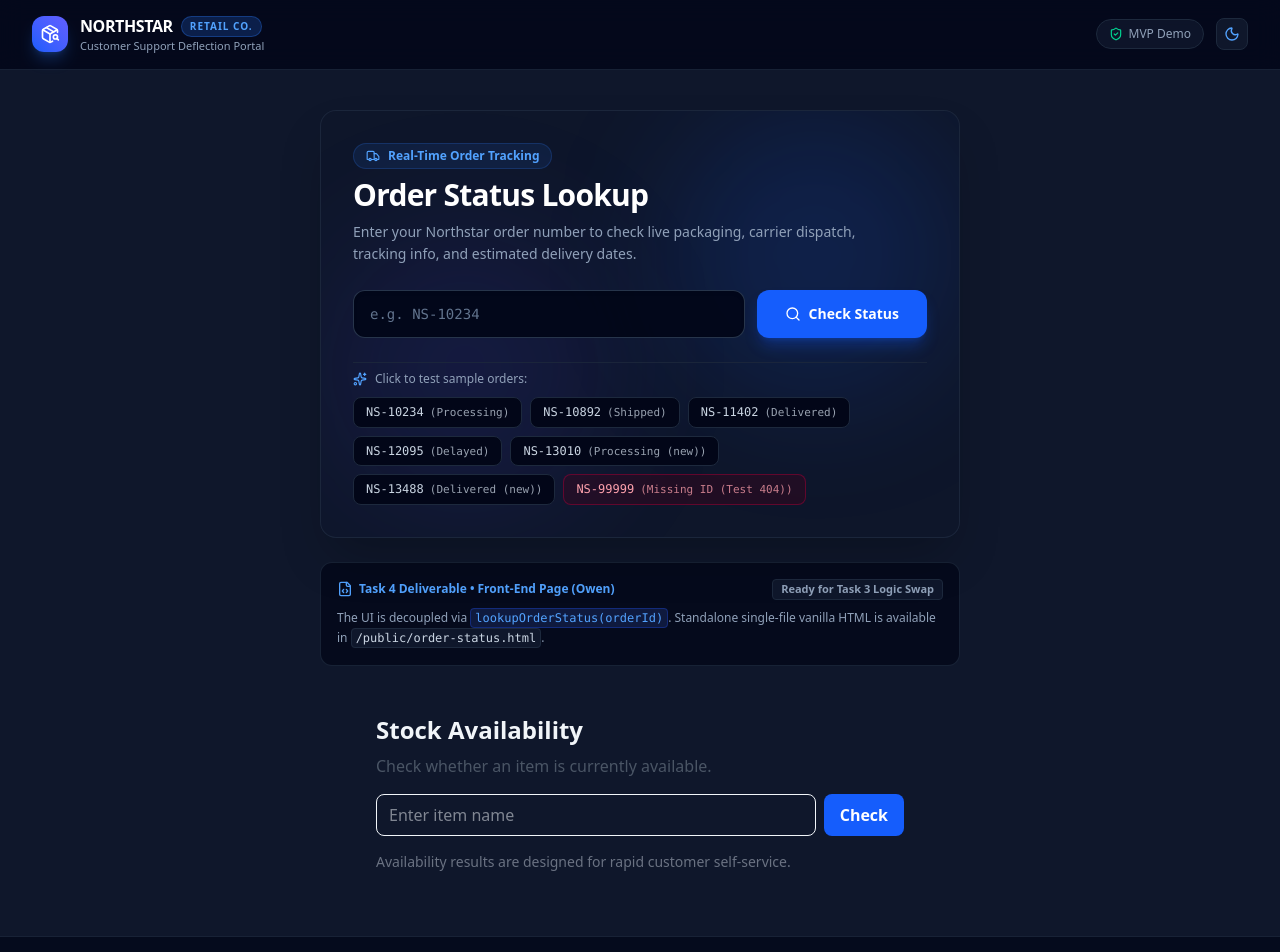
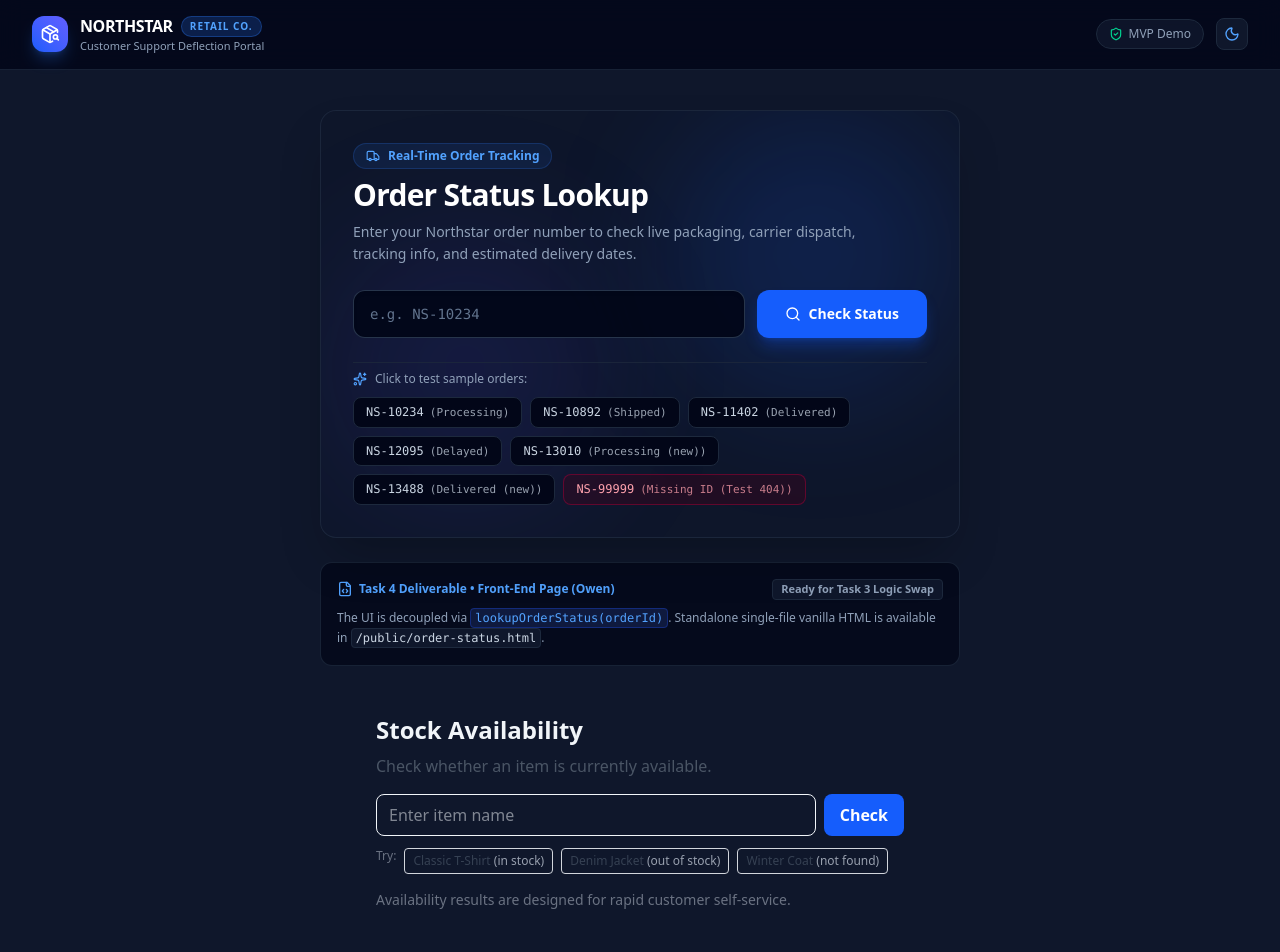
Before and after one commit to vinogola/group67-northstar-mvp, a React (Vite) app: page / in a window 1280 px wide. Shown: the top 952 px of the page. Built offline with nearby package versions, Linux system fonts and the light colour scheme.

Commit message:
Add example items for stock availability checks (#9) - lets testers try valid input

```diff
--- a/src/StockAvailability.tsx
+++ b/src/StockAvailability.tsx
@@ -12,6 +12,12 @@
   { name: "School Backpack", stock: 15 },
 ];
 
+const EXAMPLE_ITEMS = [
+  { name: "Classic T-Shirt", label: "in stock" },
+  { name: "Denim Jacket", label: "out of stock" },
+  { name: "Winter Coat", label: "not found" },
+];
+
 export default function StockAvailability() {
   const [item, setItem] = useState("");
   const [result, setResult] = useState<Product | null>(null);
@@ -21,7 +27,15 @@
     const found = products.find(
       (p) => p.name.toLowerCase() === item.trim().toLowerCase()
     );
+    setResult(found || null);
+    setChecked(true);
+  };
 
+  const handleExampleClick = (name: string) => {
+    setItem(name);
+    const found = products.find(
+      (p) => p.name.toLowerCase() === name.toLowerCase()
+    );
     setResult(found || null);
     setChecked(true);
   };
@@ -52,6 +66,20 @@
         </button>
       </div>
 
+      <div className="mt-3 flex flex-wrap gap-2 text-xs">
+        <span className="text-gray-500">Try:</span>
+        {EXAMPLE_ITEMS.map((ex) => (
+          <button
+            key={ex.name}
+            type="button"
+            onClick={() => handleExampleClick(ex.name)}
+            className="px-2 py-1 rounded border border-gray-300 text-gray-700 hover:bg-gray-100"
+          >
+            {ex.name} <span className="text-gray-400">({ex.label})</span>
+          </button>
+        ))}
+      </div>
+
       {checked && result && (
         <div className="mt-4 border rounded-lg p-4">
           <h3 className="font-semibold">{result.name}</h3>
```
